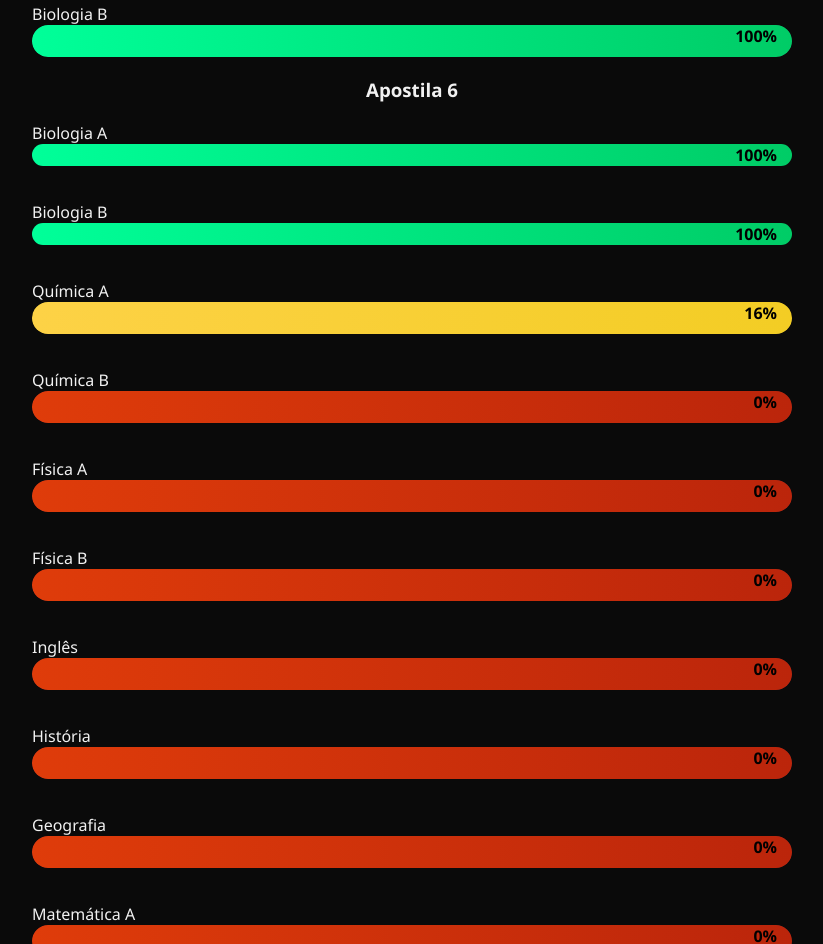
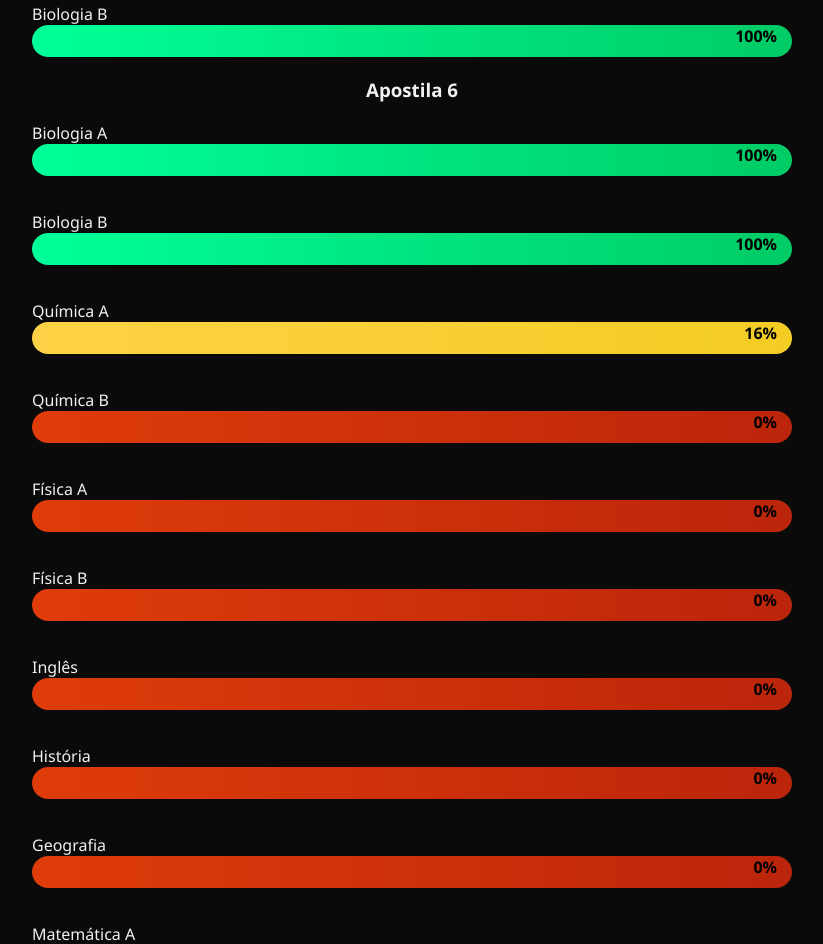
Before and after one commit to rafaei312654/ratbot, a plain HTML site: page public/aluno.html in a window 1280 px wide. Shown: the part 1469-2413 px from the top of the page, without its empty margins (228-1051 px from the left). Drawn offline with Linux system fonts and the light colour scheme.

Commit message:
Update aluno.html

```diff
--- a/public/aluno.html
+++ b/public/aluno.html
@@ -41,8 +41,8 @@
 
     <h3 style="text-align: center; margin: 20px 0;">Apostila 6</h3>
     <section class="progress-section">
-      <div class="barra-vermelha"><span>Biologia A</span><div class="green"><div class="fillgreen">100%</div></div></div>
-      <div class="barra-vermelha"><span>Biologia B</span><div class="green"><div class="fillgreen">100%</div></div></div>
+      <div class="barra-vermelha"><span>Biologia A</span><div class="bargreen"><div class="fillgreen">100%</div></div></div>
+      <div class="barra-vermelha"><span>Biologia B</span><div class="bargreen"><div class="fillgreen">100%</div></div></div>
       <div class="barra-vermelha"><span>Química A</span><div class="amar"><div class="fillamar">16%</div></div></div>
       <div class="barra-vermelha"><span>Química B</span><div class="red"><div class="fillred">0%</div></div></div>
       <div class="barra-vermelha"><span>Física A</span><div class="red"><div class="fillred">0%</div></div></div>
```
